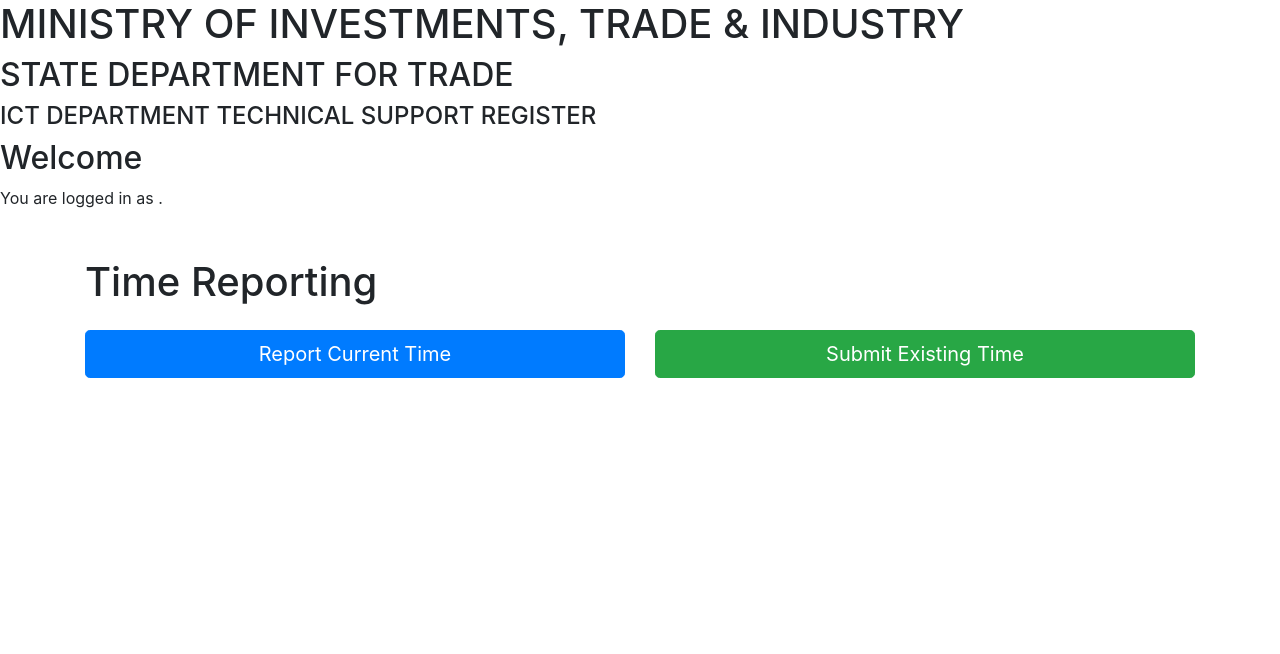
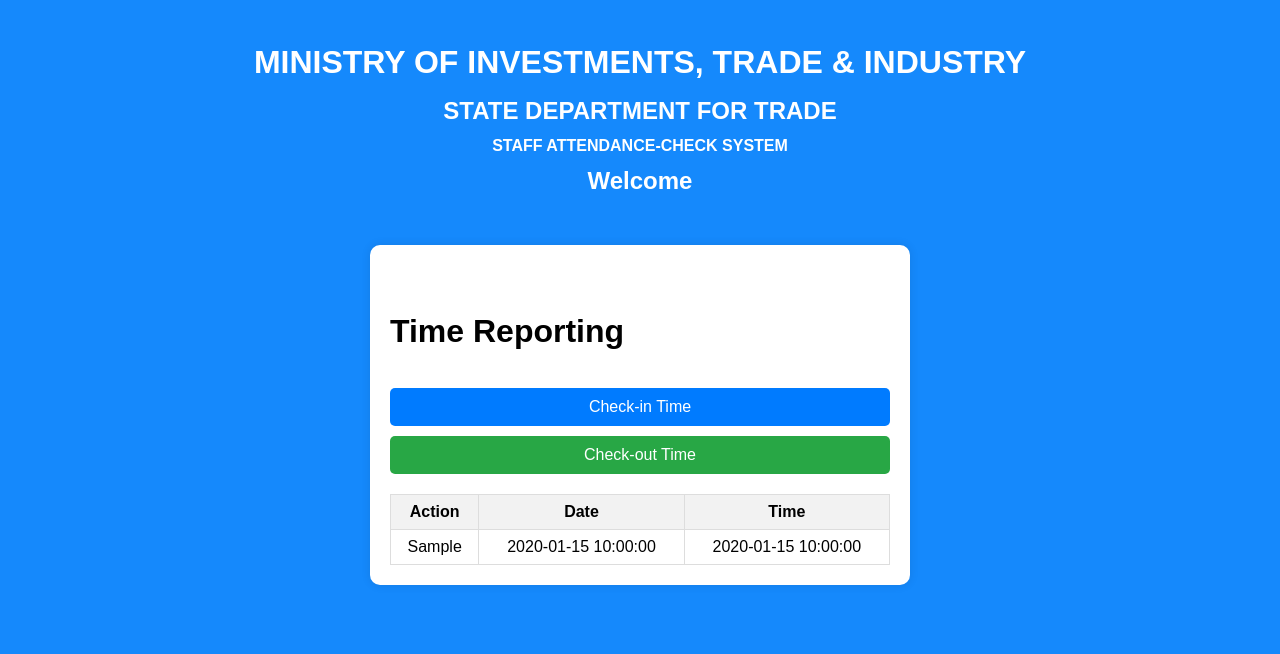
Before and after one commit to saretokoskey/project, a PHP site: page /reporting.html in a window 1280 px wide. Shown: the top 654 px of the page. Run offline with PHP 8.4, Linux system fonts and the light colour scheme; tables that the repository leaves empty or names only in its code hold one stand-in row (values such as "Sample post").

Commit message:
system merge for time check in

```diff
--- a/database.php
+++ b/database.php
@@ -1,13 +1,11 @@
 <?php
-$servername = "localhost"; // If MySQL is running on your local machine
-$username = "root"; // Default username for MySQL in XAMPP
+$servername = "localhost";
+$username = "root";
 $password = "";
 $database = "data";
 
-// Create connection
 $conn = new mysqli($servername, $username, $password, $database);
 
-// Check connection
 if ($conn->connect_error) {
     die("Connection failed: " . $conn->connect_error);
 } else {
--- /dev/null
+++ b/fetch.php
@@ -0,0 +1,29 @@
+<?php
+$servername = "localhost";
+$username = "root";
+$password = "";
+$dbname = "time_reporting";
+
+$conn = new mysqli($servername, $username, $password, $dbname);
+
+if ($conn->connect_error) {
+    die("Connection failed: " . $conn->connect_error);
+}
+
+$sql = "SELECT action, date, time FROM reports";
+$result = $conn->query($sql);
+
+$data = array();
+
+if ($result->num_rows > 0) {
+    while($row = $result->fetch_assoc()) {
+        $data[] = $row;
+    }
+} else {
+    echo "0 results";
+}
+
+echo json_encode($data);
+
+$conn->close();
+?>
--- a/register.php
+++ b/register.php
@@ -9,7 +9,7 @@
 <body>
 
     <div>
-        <form action="login.php" method="POST">
+        <form action="reporting.html" method="POST">
             <div class="img_container">
                 <img src="images/profile.png" alt="Profile Picture">
             </div>
--- a/reporting.html
+++ b/reporting.html
@@ -3,9 +3,75 @@
 <head>
     <meta charset="UTF-8">
     <meta name="viewport" content="width=device-width, initial-scale=1.0">
-<title>Time Reporting</title>
-<!-- Bootstrap CSS -->
-<link href="https://maxcdn.bootstrapcdn.com/bootstrap/4.5.2/css/bootstrap.min.css" rel="stylesheet">
+    <link rel="stylesheet" href="style.css">
+    <title>Officer Dashboard</title>
+
+    <style>
+        body {
+            background-color: #1589fc;
+            font-family: Arial, sans-serif;
+        }
+        .container {
+            max-width: 500px;
+            margin: 50px auto;
+            padding: 20px;
+            background-color: #fff;
+            border-radius: 10px;
+            box-shadow: 0 0 10px rgba(0,0,0,0.1);
+        }
+        .content-body {
+            text-align: center;
+            color: white;
+            margin-bottom: 20px;
+        }
+        .banner-text h1, .banner-text h2, .banner-text h4 {
+            margin: 0.5em 0;
+        }
+        .mt-5 {
+            margin-top: 3rem;
+        }
+        .mb-4 {
+            margin-bottom: 2.4rem;
+        }
+        .btn {
+            display: block;
+            width: 100%;
+            padding: 10px;
+            margin-bottom: 10px;
+            border: none;
+            border-radius: 5px;
+            font-size: 16px;
+            cursor: pointer;
+            transition: background-color 0.3s ease;
+        }
+        .btn-primary {
+            background-color: #007bff;
+            color: #fff;
+        }
+        .btn-primary:hover {
+            background-color: #0056b3;
+        }
+        .btn-success {
+            background-color: #28a745;
+            color: #fff;
+        }
+        .btn-success:hover {
+            background-color: #218838;
+        }
+        .report-table {
+            width: 100%;
+            border-collapse: collapse;
+            margin-top: 20px;
+        }
+        .report-table th, .report-table td {
+            border: 1px solid #ddd;
+            padding: 8px;
+            text-align: center;
+        }
+        .report-table th {
+            background-color: #f2f2f2;
+        }
+    </style>
 </head>
 <body>
     <div class="content-body">
@@ -13,58 +79,86 @@
             <div class="banner-text">
                 <h1>MINISTRY OF INVESTMENTS, TRADE & INDUSTRY</h1>
                 <h2>STATE DEPARTMENT FOR TRADE</h2>
-            <h4>ICT DEPARTMENT TECHNICAL SUPPORT REGISTER</h4>
+                <h4>STAFF ATTENDANCE-CHECK SYSTEM</h4>
                 <h2>Welcome</h2>
-             <p>You are logged in as <?php echo $role; ?>.</p>
-        </div>
-    </div>
-</div>
-</main>
-
-<div class="container">
-  <h1 class="mt-5 mb-4">Time Reporting</h1>
-  <div class="row">
-    <div class="col-sm-6">
-      <button id="reportButton" class="btn btn-primary btn-lg btn-block">Report Current Time</button>
-    </div>
-    <div class="col-sm-6">
-      <button id="submitButton" class="btn btn-success btn-lg btn-block">Submit Existing Time</button>
             </div>
         </div>
     </div>
 
-<!-- jQuery -->
-<script src="https://code.jquery.com/jquery-3.6.0.min.js"></script>
+    <div class="container">
+        <h1 class="mt-5 mb-4">Time Reporting</h1>
+        <button id="checkInButton" class="btn btn-primary">Check-in Time</button>
+        <button id="checkOutButton" class="btn btn-success">Check-out Time</button>
+
+        <table id="reportTable" class="report-table">
+            <thead>
+                <tr>
+                    <th>Action</th>
+                    <th>Date</th>
+                    <th>Time</th>
+                </tr>
+            </thead>
+            <tbody>
+                <!-- Entries will be appended here by JavaScript -->
+            </tbody>
+        </table>
+    </div>
+
     <script>
-$(document).ready(function() {
-  $('#reportButton').click(function() {
-    var currentTime = new Date().toLocaleString();
-    submitTime(currentTime);
+        document.getElementById('checkInButton').addEventListener('click', function() {
+            recordTime('Check-in');
         });
 
-  $('#submitButton').click(function() {
-    var existingTime = prompt("Please enter the existing time (YYYY-MM-DD HH:MM:SS):");
-    if(existingTime !== null && existingTime !== "") {
-      submitTime(existingTime);
-    }
+        document.getElementById('checkOutButton').addEventListener('click', function() {
+            recordTime('Check-out');
         });
 
-  function submitTime(time) {
-    $.ajax({
-      type: "POST",
-      url: "submit_time.php",
-      data: { time: time },
-      success: function(response) {
-        alert(response);
+        function recordTime(action) {
+            const currentDateTime = new Date();
+            const date = currentDateTime.toLocaleDateString('en-CA'); // ISO format for MySQL
+            const time = currentDateTime.toLocaleTimeString('en-GB'); // 24-hour format
+
+            const record = { action, date, time };
+
+            fetch('insert.php', {
+                method: 'POST',
+                headers: {
+                    'Content-Type': 'application/x-www-form-urlencoded'
                 },
-      error: function(xhr, status, error) {
-        console.error(xhr.responseText);
-        alert("An error occurred while submitting the time.");
+                body: `action=${action}&date=${date}&time=${time}`
+            })
+            .then(response => response.text())
+            .then(data => {
+                console.log(data);
+                addRecordToTable(record);
+            })
+            .catch(error => console.error('Error:', error));
         }
-    });
+
+        function loadRecords() {
+            fetch('fetch.php')
+                .then(response => response.json())
+                .then(data => {
+                    data.forEach(addRecordToTable);
+                })
+                .catch(error => console.error('Error:', error));
         }
-});
+
+        function addRecordToTable(record) {
+            const table = document.getElementById('reportTable').getElementsByTagName('tbody')[0];
+            const newRow = table.insertRow();
+
+            const actionCell = newRow.insertCell(0);
+            const dateCell = newRow.insertCell(1);
+            const timeCell = newRow.insertCell(2);
+
+            actionCell.textContent = record.action;
+            dateCell.textContent = record.date;
+            timeCell.textContent = record.time;
+        }
+
+        // Load records on page load
+        window.onload = loadRecords;
     </script>
-
 </body>
 </html>
```
Also changed, not shown: insert.php (added, +28 -0 lines). Lines whose indentation alone changed are shown as unchanged.
